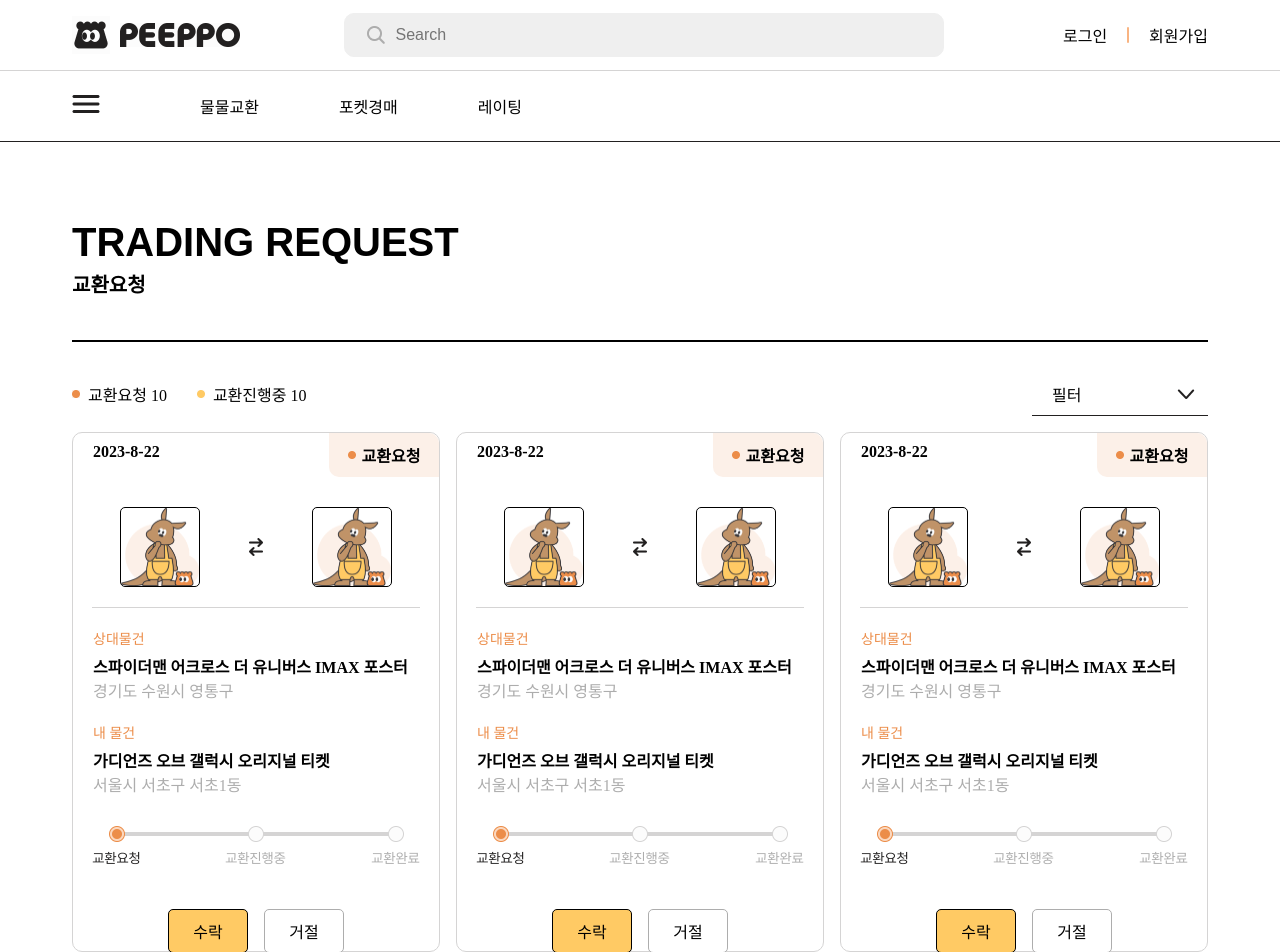
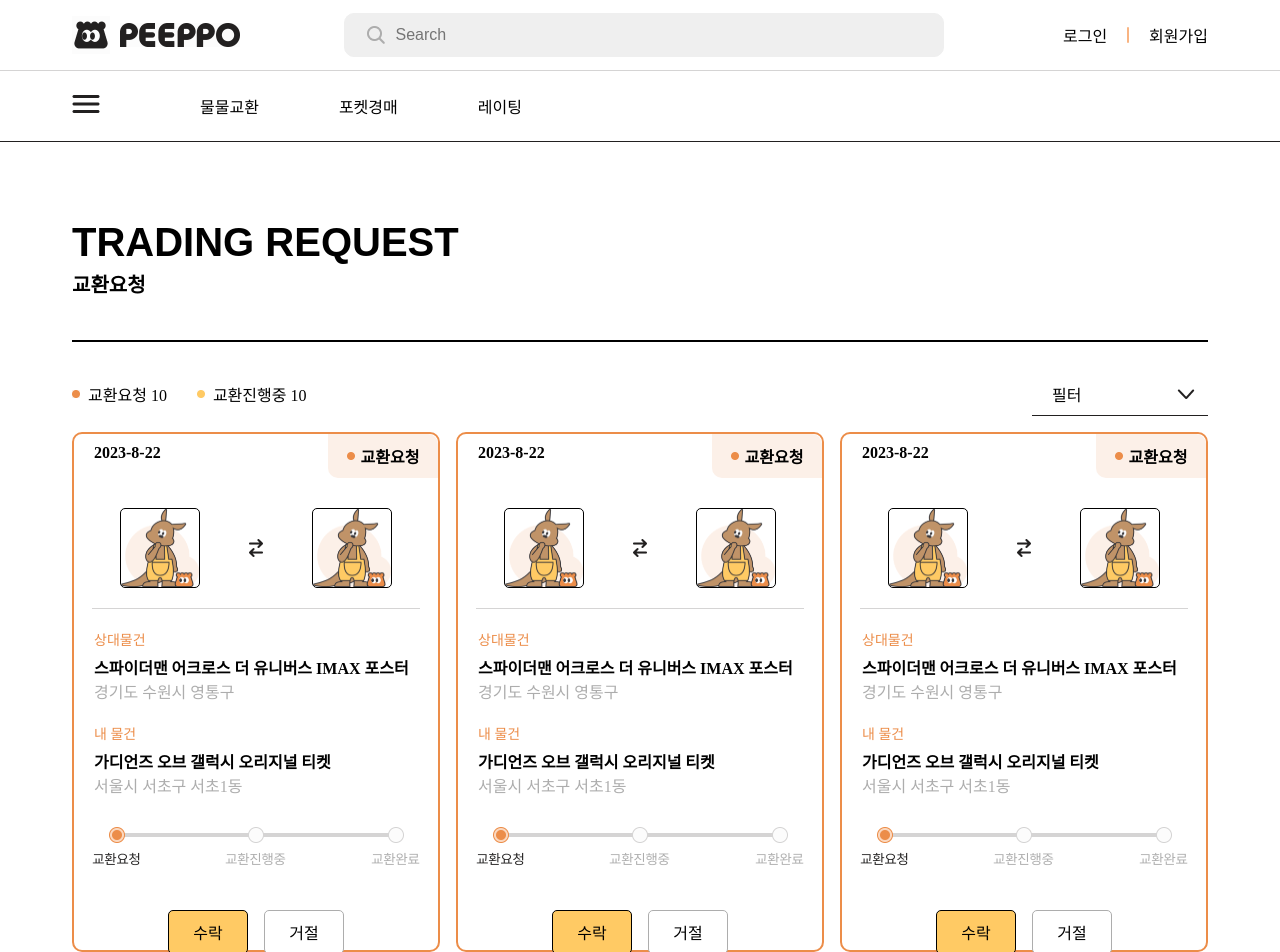
Before and after one commit to ffinal4/front-end, a React (Create React App) app: page /traderequest in a window 1280 px wide. Shown: the top 952 px of the page. Built offline with nearby package versions, Linux system fonts and the light colour scheme; no server answers; a web font is replaced by a local one.

Commit message:
PEEP-38 <feat: 트레이드 카드 border값 조건부 렌더링>

```diff
--- a/src/components/TradeRequestPage/TradeRequestCard.tsx
+++ b/src/components/TradeRequestPage/TradeRequestCard.tsx
@@ -1,4 +1,4 @@
-import React, { useState } from "react";
+import React, { useEffect, useState } from "react";
 import { styled } from "styled-components";
 import goodsexchange from "../../assets/icon/goodsexchange.png";
 import goods from "../../assets/images/kangaroowhy.png";
@@ -15,6 +15,19 @@ import { StRequestState } from "../../styles/RequestStateBox";
 const TradeRequestCard = () => {
   const [requestState, setRequestState] = useState({ request: "교환요청" });
   const { request } = requestState;
+  const [border, setBorder] = useState<string>();
+
+  useEffect(() => {
+    if (request === "교환요청") {
+      setBorder("2px solid #EC8D49");
+    };
+    if (request === "교환진행중") {
+      setBorder("2px solid #FFCA64");
+    };
+    if (request === "교환취소" || request === "교환완료") {
+      setBorder("1px solid #D5D4D4");
+    }
+  }, []);
 
   const tradeRequestState = () => {
     if (request === "교환요청") {
@@ -75,7 +88,7 @@ const TradeRequestCard = () => {
     }
   };
   return (
-    <CardContainer>
+    <CardContainer style={{border: `${border}`}}>
       <Container>
         <Date>2023-8-22</Date>
         {tradeRequestState()}
```
